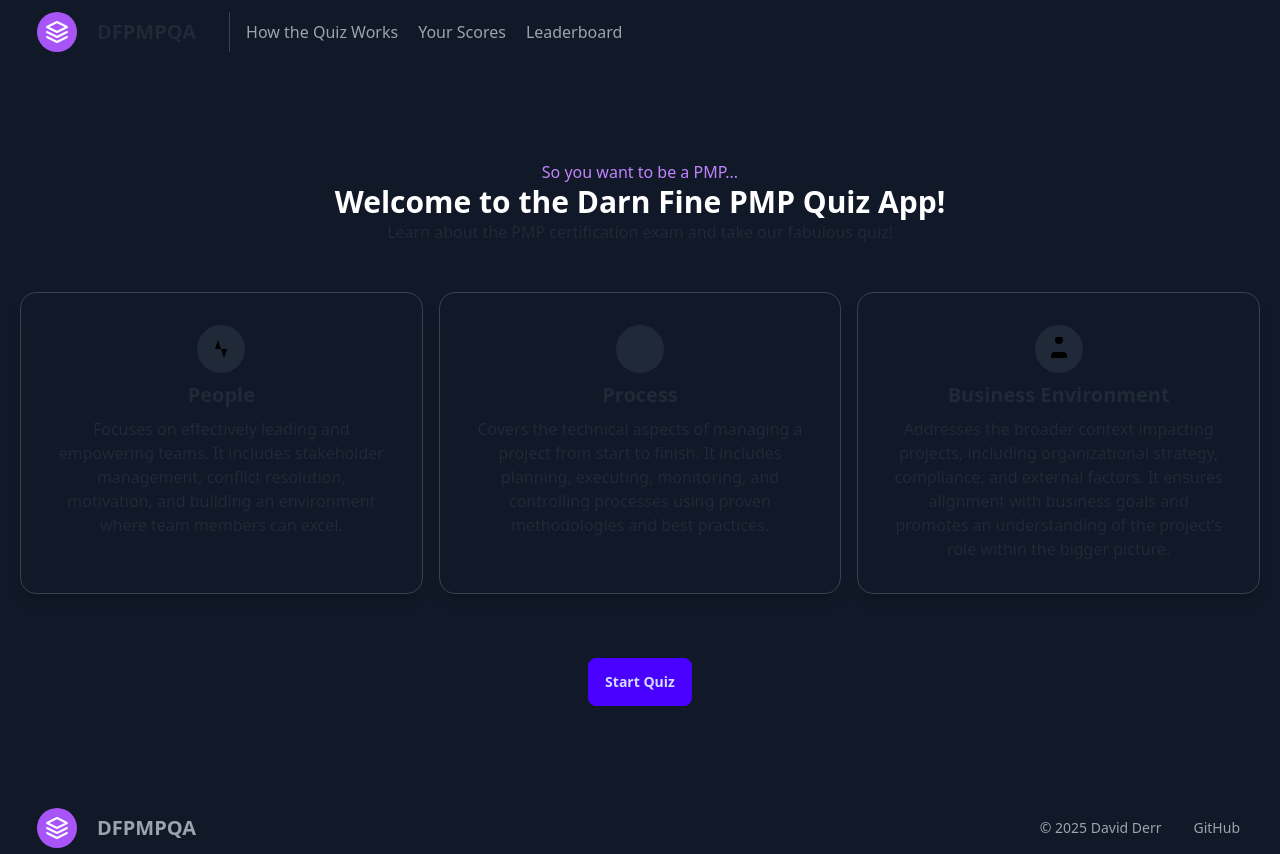
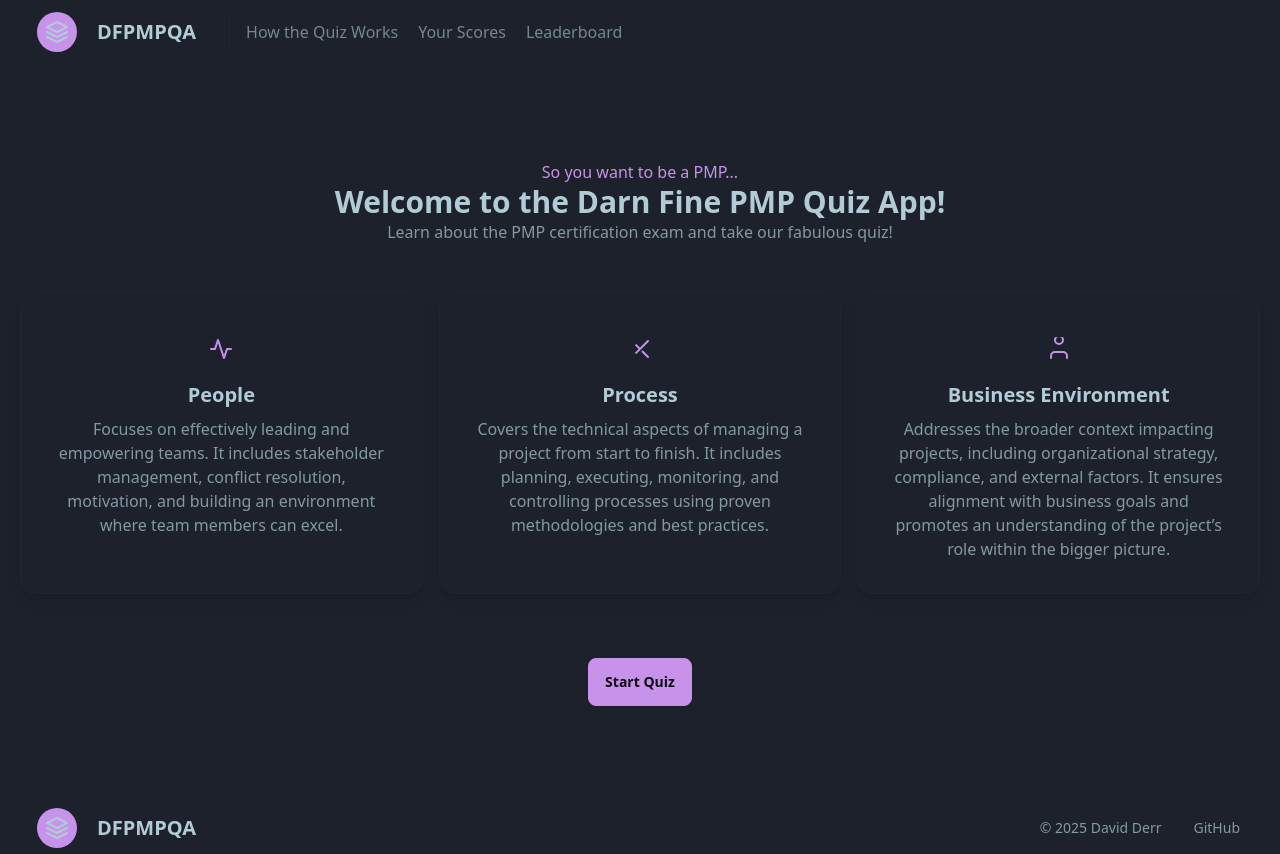
Before and after one commit to rofenac/quiz-app, a React (Vite) app: page / in a window 1280 px wide. Built offline with nearby package versions, Linux system fonts and the light colour scheme.

Commit message:
CSS/Theme Work
Did some more tweaks on CSS. Fully implemented the "dim" theme from DaisyUI and finished converting Tailwind utility classes to DaisyUI syntax.

```diff
--- a/index.html
+++ b/index.html
@@ -1,5 +1,5 @@
 <!doctype html>
-<html lang="en" data-theme="light">
+<html lang="en" data-theme="dim">
 
 <head>
   <meta charset="UTF-8" />
--- a/src/pages/people.jsx
+++ b/src/pages/people.jsx
@@ -4,14 +4,12 @@ import { HeaderTemplate } from '../pagetemplate'
 function People() {
   return (
     <>
-      <div data-theme="night">
       <HeaderTemplate
         firstLink="Home"
         secondLink="About"
         thirdLink="Services"
         fourthLink="Contact"
       />
-      </div>
     </>
   )
 }
--- a/src/pagetemplate.jsx
+++ b/src/pagetemplate.jsx
@@ -7,7 +7,7 @@ function PageTemplate(props) {
       <BodyTemplate {...props} className="flex-grow" />
       <FooterTemplate />
     </div>
-  )
+  );
 }
 
 export function HeaderTemplate({
@@ -17,9 +17,9 @@ export function HeaderTemplate({
   fourthLink,
 }) {
   return (
-    <header className="bg-gray-900">
+    <header className="bg-neutral">
       <div className="navbar container mx-auto px-5 flex items-center justify-between">
-        {/* Logo and text */}
+        {/* Logo + Text */}
         <div className="flex items-center">
           <Link to="/" className="btn btn-ghost normal-case text-xl flex items-center">
             <svg
@@ -29,26 +29,24 @@ export function HeaderTemplate({
               strokeLinecap="round"
               strokeLinejoin="round"
               strokeWidth="2"
-              className="w-10 h-10 text-white p-2 bg-purple-500 rounded-full"
+              className="w-10 h-10 text-neutral-content p-2 bg-accent rounded-full"
               viewBox="0 0 24 24"
             >
               <path d="M12 2L2 7l10 5 10-5-10-5zM2 17l10 5 10-5M2 12l10 5 10-5"></path>
             </svg>
-            <span className="ml-3">DFPMPQA</span>
+            <span className="ml-3 text-neutral-content">DFPMPQA</span>
           </Link>
-          {/* Vertical line */}
-          <div className="divider-horizontal h-10 w-[1px] bg-gray-700"></div>
-          {/* Navigation links */}
+          <div className="h-10 w-[1px] bg-base-300 mx-4" />
           <nav className="flex items-center space-x-5">
-            <a className="hover:text-white text-gray-400">{firstLink}</a>
-            <a className="hover:text-white text-gray-400">{secondLink}</a>
-            <a className="hover:text-white text-gray-400">{thirdLink}</a>
-            <a className="hover:text-white text-gray-400">{fourthLink}</a>
+            <a className="text-neutral-content/60 hover:text-neutral-content">{firstLink}</a>
+            <a className="text-neutral-content/60 hover:text-neutral-content">{secondLink}</a>
+            <a className="text-neutral-content/60 hover:text-neutral-content">{thirdLink}</a>
+            <a className="text-neutral-content/60 hover:text-neutral-content">{fourthLink}</a>
           </nav>
         </div>
       </div>
     </header>
-  )
+  );
 }
 
 function BodyTemplate({
@@ -77,45 +75,54 @@ function BodyTemplate({
     { title: titleBoxFour, description: descriptionBoxFour, svgPath: 'M4 15s1-1 4-1 5 2 8 2 4-1 4-1V3s-1 1-4 1-5-2-8-2-4 1-4 1zM4 22v-7' },
     { title: titleBoxFive, description: descriptionBoxFive, svgPath: 'M21 12.79A9 9 0 1111.21 3 7 7 0 0021 12.79z' },
     { title: titleBoxSix, description: descriptionBoxSix, svgPath: 'M12 22s8-4 8-10V5l-8-3-8 3v7c0 6 8 10 8 10z' }
-  ]
-  const boxesToRender = boxes.filter((box) => box.title)
+  ];
+  const boxesToRender = boxes.filter((box) => box.title);
 
   return (
-    <section className={`bg-gray-900 ${className}`}>
+    <section className={`bg-neutral ${className}`}>
       <div className="container mx-auto px-5 py-24">
         <div className="text-center mb-12">
-          <p className="text-purple-400">{pageFlavorText}</p>
-          <h1 className="text-3xl font-bold text-white">{pageTitle}</h1>
-          <p>{pageSubTitle}</p>
+          <p className="text-accent">{pageFlavorText}</p>
+          <h1 className="text-3xl font-bold text-neutral-content">{pageTitle}</h1>
+          <p className="text-neutral-content/70">{pageSubTitle}</p>
         </div>
         <div className="grid grid-cols-1 md:grid-cols-2 lg:grid-cols-3 gap-4">
           {boxesToRender.map((item, index) => (
-            <div key={index} className="card shadow-lg border border-gray-700">
+            <div key={index} className="card shadow-lg border border-base-300">
               <div className="card-body items-center text-center">
-                <div className="rounded-full bg-gray-800 p-3">
-                  <svg className="w-6 h-6 text-purple-400">
+                <div className="rounded-full bg-neutral-focus p-3">
+                  <svg
+                    className="w-6 h-6 text-accent"
+                    fill="none"
+                    stroke="currentColor"
+                    strokeWidth="2"
+                    strokeLinecap="round"
+                    strokeLinejoin="round"
+                  >
                     <path d={item.svgPath}></path>
                   </svg>
                 </div>
-                <h2 className="card-title">{item.title}</h2>
-                <p>{item.description}</p>
+                <h2 className="card-title text-neutral-content">{item.title}</h2>
+                <p className="text-neutral-content/70">{item.description}</p>
               </div>
             </div>
           ))}
         </div>
         {showQuizButton && (
           <div className="flex justify-center mt-16">
-            <Link to="/quiz" className="btn btn-primary">Start Quiz</Link>
+            <Link to="/quiz" className="btn btn-accent">
+              Start Quiz
+            </Link>
           </div>
         )}
       </div>
     </section>
-  )
+  );
 }
 
-function FooterTemplate() {
+export function FooterTemplate() {
   return (
-    <footer className="footer bg-gray-900 text-gray-400">
+    <footer className="footer bg-neutral text-neutral-content/70">
       <div className="container mx-auto px-5 flex items-center justify-between">
         {/* Logo */}
         <div className="flex items-center">
@@ -127,21 +134,22 @@ function FooterTemplate() {
               strokeLinecap="round"
               strokeLinejoin="round"
               strokeWidth="2"
-              className="w-10 h-10 text-white p-2 bg-purple-500 rounded-full"
+              className="w-10 h-10 text-neutral-content p-2 bg-accent rounded-full"
               viewBox="0 0 24 24"
             >
               <path d="M12 2L2 7l10 5 10-5-10-5zM2 17l10 5 10-5M2 12l10 5 10-5"></path>
             </svg>
-            <span className="ml-3">DFPMPQA</span>
+            <span className="ml-3 text-neutral-content">DFPMPQA</span>
           </a>
         </div>
-        {/* Links */}
         <nav className="menu menu-horizontal px-1">
-          <li><a>© 2025 David Derr</a></li>
+          <li>
+            <a className="text-neutral-content/70">© 2025 David Derr</a>
+          </li>
           <li>
             <a
               href="https://github.com/rofenac"
-              className="hover:text-white text-gray-400"
+              className="hover:text-neutral-content text-neutral-content/70"
               target="_blank"
               rel="noopener noreferrer"
             >
@@ -151,7 +159,7 @@ function FooterTemplate() {
         </nav>
       </div>
     </footer>
-  )
+  );
 }
 
 export default PageTemplate
--- a/tailwind.config.js
+++ b/tailwind.config.js
@@ -12,8 +12,8 @@ export default {
     daisyui,
   ],
   daisyui: {
-    themes: ["light", "dark", "night"], // false: only light + dark | true: all themes | array: specific themes like this ["light", "dark", "cupcake"]
-    darkTheme: "dark", // name of one of the included themes for dark mode
+    themes: ["light", "dark", "dim"],
+    darkTheme: "dim", // name of one of the included themes for dark mode
     base: true, // applies background color and foreground color for root element by default
     styled: true, // include daisyUI colors and design decisions for all components
     utils: true, // adds responsive and modifier utility classes
```
Lines whose indentation alone changed are shown as unchanged.
